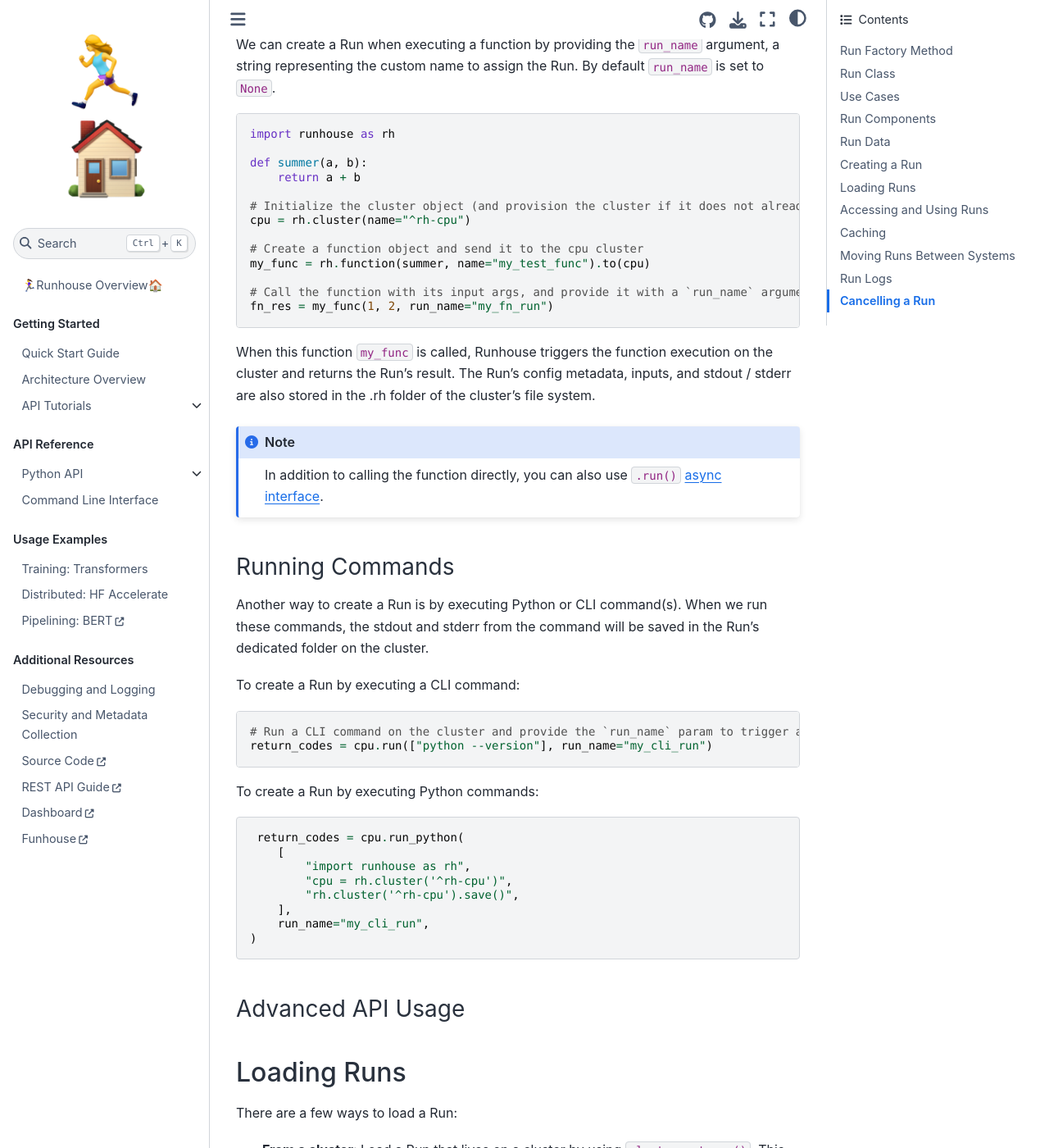
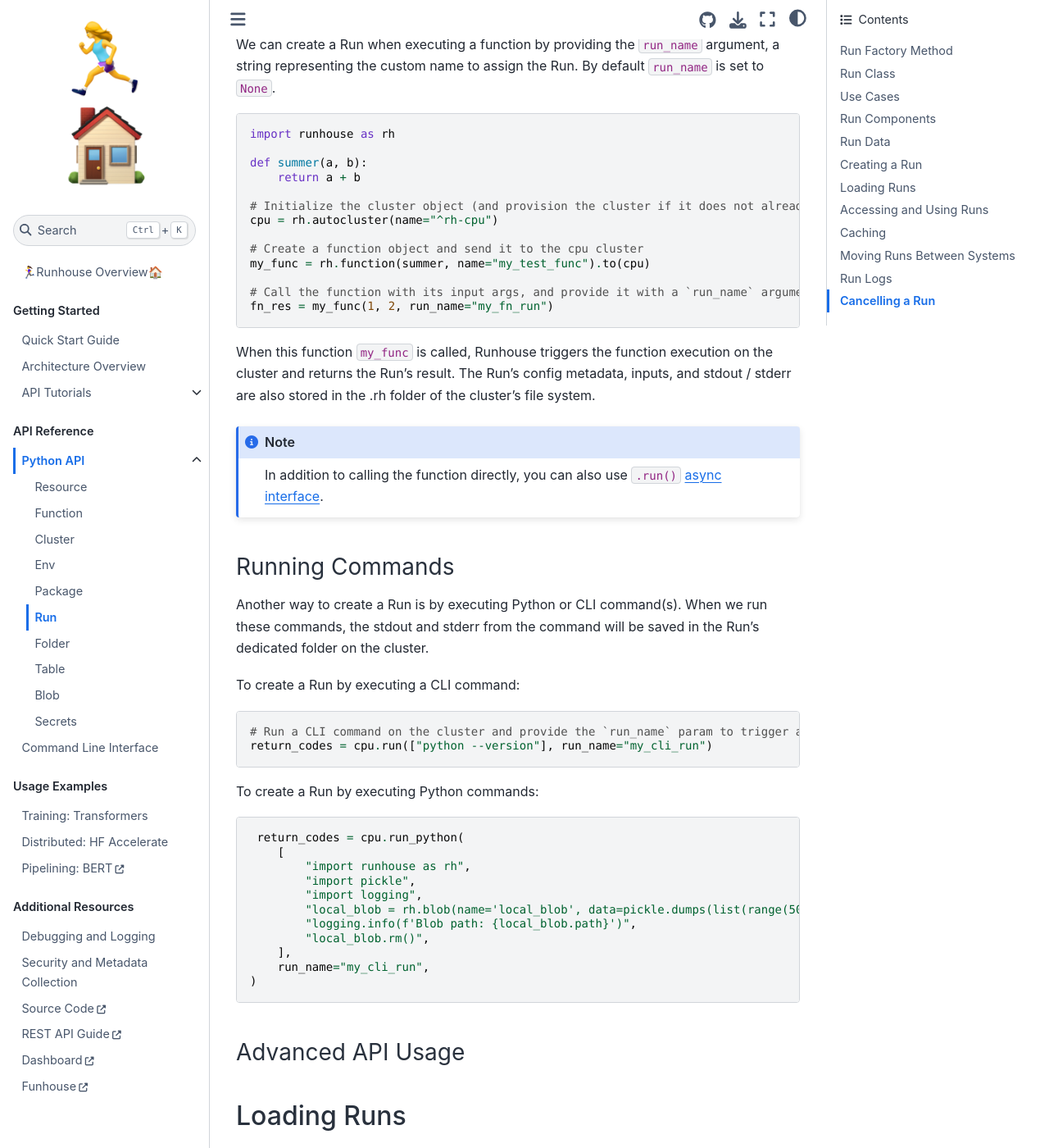
Before and after one commit to run-house/runhouse, a Sphinx documentation site: the page built from docs/api/python/run.rst, in a window 1280 px wide and 1400 px high, scrolled down 2430 px. Shown: the whole window at 82% size. Built offline with Sphinx 7.4.7 and the Sphinx Book theme 1.1.4, drawn with Linux system fonts in a browser that asks for light colours; pages that are not in the unit, such as notebooks, are missing from menus; some of the changed text lies outside the part shown.

Commit message:
update RTD, load runs from factory

```diff
--- a/docs/api/python.rst
+++ b/docs/api/python.rst
@@ -46,7 +46,7 @@ and rich debugging and accessibility interfaces built-in.
 .. toctree::
    :maxdepth: 1
 
-   api/run
+   python/run
 
 
 Data Abstractions
--- a/docs/api/run.rst
+++ b/docs/api/python/run.rst
@@ -105,7 +105,7 @@ By default :code:`run_name` is set to :code:`None`.
         return a + b
 
     # Initialize the cluster object (and provision the cluster if it does not already exist)
-    cpu = rh.cluster(name="^rh-cpu")
+    cpu = rh.autocluster(name="^rh-cpu")
 
     # Create a function object and send it to the cpu cluster
     my_func = rh.function(summer, name="my_test_func").to(cpu)
@@ -143,8 +143,11 @@ To create a Run by executing Python commands:
      return_codes = cpu.run_python(
         [
             "import runhouse as rh",
-            "cpu = rh.cluster('^rh-cpu')",
-            "rh.cluster('^rh-cpu').save()",
+            "import pickle",
+            "import logging",
+            "local_blob = rh.blob(name='local_blob', data=pickle.dumps(list(range(50))), mkdir=True).write()",
+            "logging.info(f'Blob path: {local_blob.path}')",
+            "local_blob.rm()",
         ],
         run_name="my_cli_run",
     )
@@ -198,7 +201,7 @@ or the :code:`.rh/logs/<run_name>` folder if running on a cluster.
         # Add all Runhouse objects loaded or saved in the context manager to
         # the Run's artifact registry (upstream + downstream artifacts)
 
-        my_func = rh.Function.from_name("my_existing_run")
+        my_func = rh.function("my_existing_run", dryrun=True)
         my_func.save("my_new_func")
 
         my_func(1, 2, run_name="my_new_run")
@@ -260,7 +263,7 @@ begin executing on the cluster in the background, and in the meantime a :code:`R
 
     import runhouse as rh
 
-    my_func = rh.Function.from_name("my_func")
+    my_func = rh.function("my_func", dryrun=True)
     run_obj = my_func.run(1, 2, run_name="my_async_run")
 
 
@@ -271,7 +274,7 @@ on the function. A :code:`Run` object will be returned whether the result is cac
 
     import runhouse as rh
 
-    my_func = rh.Function.from_name("my_func")
+    my_func = rh.function("my_func", dryrun=True)
     run_obj = my_func.get_or_run(1, 2, run_name="my_async_run")
 
 
--- a/docs/tutorials/examples/training.rst
+++ b/docs/tutorials/examples/training.rst
@@ -62,7 +62,7 @@ for a more introductory and in-depth walkthrough.
 .. code:: python
 
     # sample on-demand cluster, launched through Runhouse/SkyPilot
-    gpu = rh.cluster(name='rh-a10x', instance_type='g5.2xlarge', provider='aws').up_if_not()
+    gpu = rh.autocluster(name='rh-a10x', instance_type='g5.2xlarge', provider='aws').up_if_not()
 
     # or for your own dedicated cluster
     # gpu = rh.cluster(
--- a/docs/tutorials/quick_start.rst
+++ b/docs/tutorials/quick_start.rst
@@ -86,7 +86,7 @@ for more detailed instructions.
 
 .. code:: python
 
-    cluster = rh.cluster(
+    cluster = rh.autocluster(
                   name="cpu-cluster",
                   instance_type="CPU:8",
                   provider="cheapest",      # options: "AWS", "GCP", "Azure", "Lambda", or "cheapest"
@@ -169,7 +169,7 @@ optionally terminated) for you.
               )
 
     # Using a Cloud provider
-    cluster = rh.cluster(
+    cluster = rh.autocluster(
                   name="cpu-cluster",
                   instance_type="CPU:8",
                   provider="cheapest",      # options: "AWS", "GCP", "Azure", "Lambda", or "cheapest"
```
Also changed, not shown: other parts of docs/api/python/run.rst (+1 -1 lines), 4 other files.
